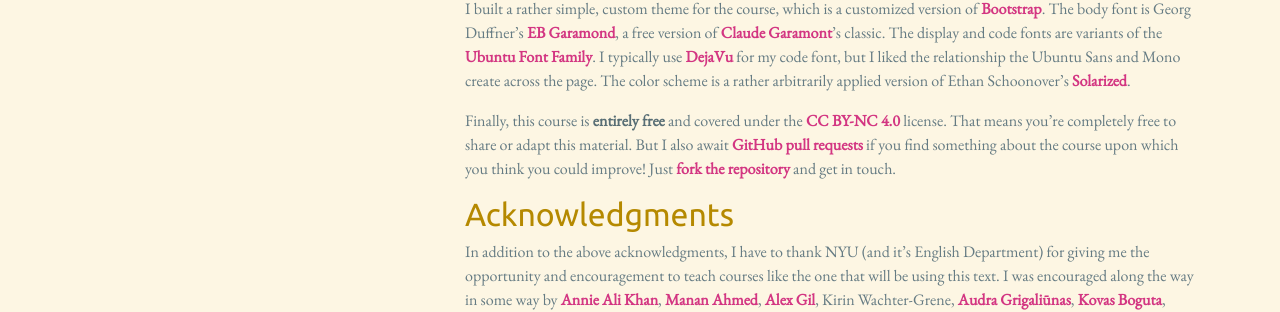
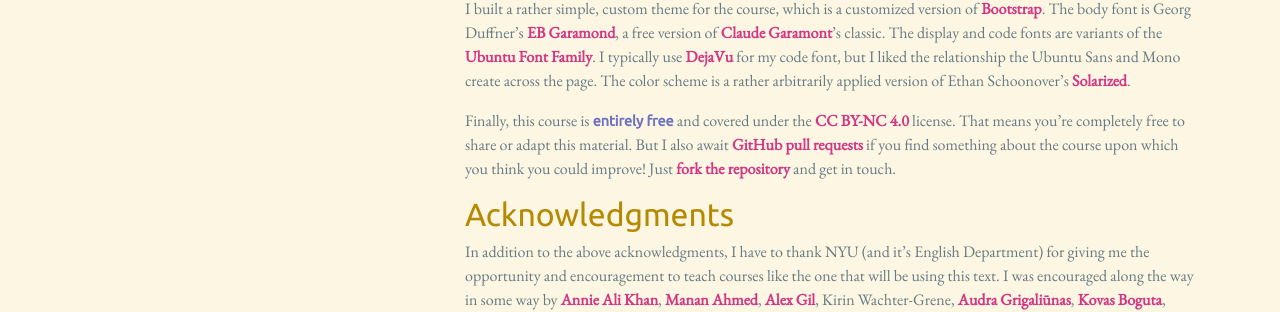
Before and after one commit to muziejus/javascripting-english-major, a Jekyll site: the page built from about.md, in a window 1280 px wide and 1213 px high. Shown: the part 612-924 px from the top of the window. Built offline with Jekyll 4.4.1, drawn with Linux system fonts in a browser that asks for light colours; nearby versions of some CDN libraries.

Commit message:
Change paragraph bolding.

```diff
--- a/_sass/theme.scss
+++ b/_sass/theme.scss
@@ -53,7 +53,7 @@
   color: $cyan;
 }
 
-h4, h5, h6, .lead, p > em, p > strong {
+h4, h5, h6, .lead, p > em {
   color: $base01;
 }
 
@@ -76,6 +76,14 @@
 
 h2, h3, h4, h5, h6 {
   font-family: "Ubuntu", "Helvetica", sans-serif;
+}
+
+p > strong {
+
+  font-family: "Ubuntu", "Helvetica", sans-serif;
+  font-size: .9rem;
+  font-weight: bolder;
+  color: $violet;
 }
 
 blockquote {
```
